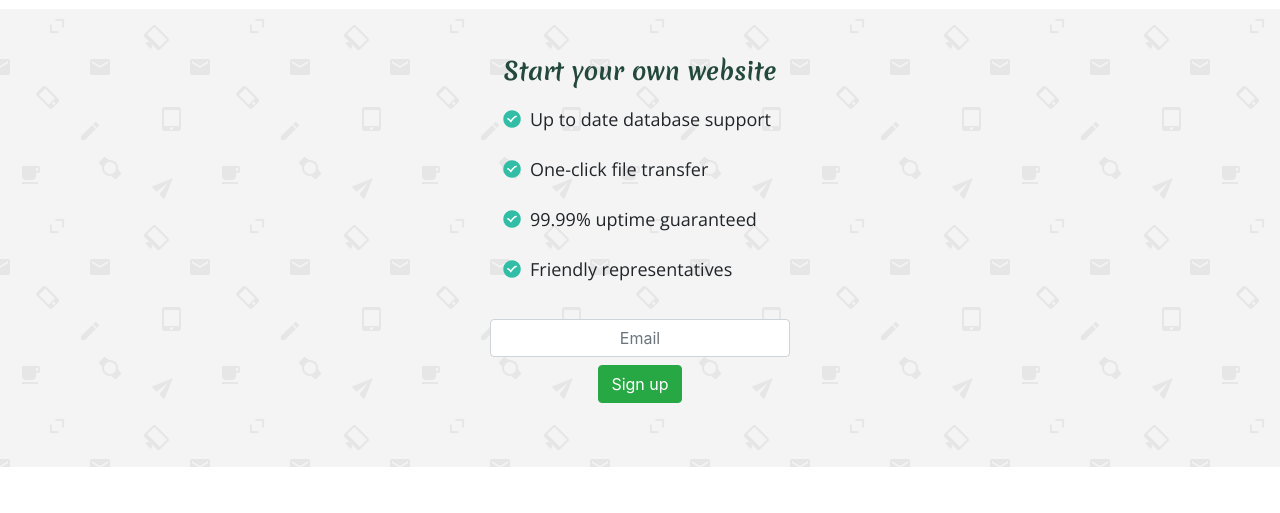
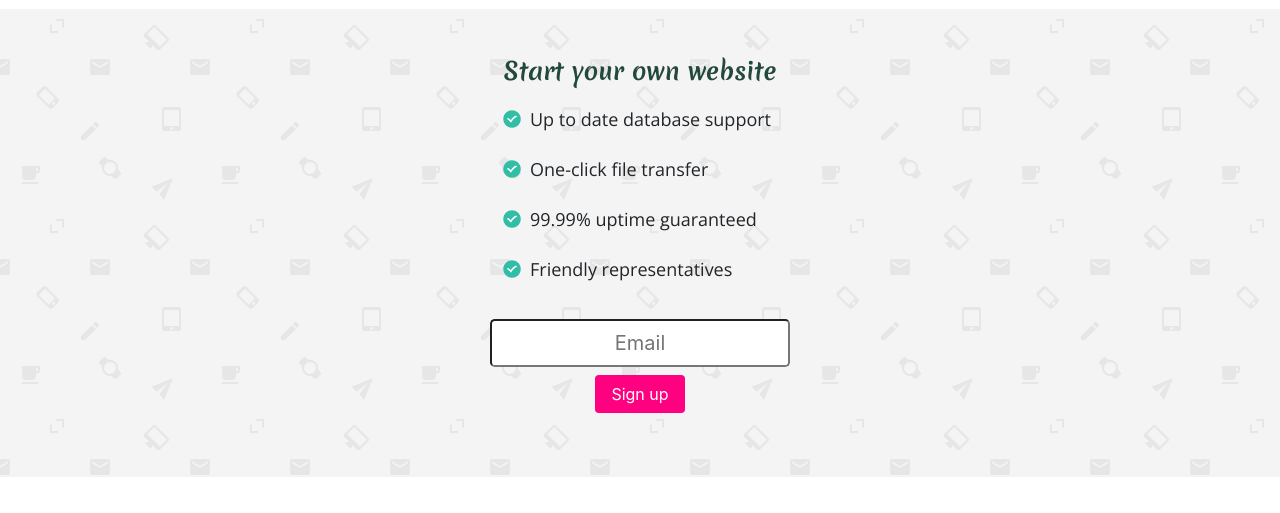
Before and after one commit to adingal/03-landing-page, a website built with webpack: page src/index.html in a window 1280 px wide. Shown: the part 91-604 px from the top of the page. Built offline with nearby package versions, Linux system fonts and the light colour scheme.

Commit message:
Change hover effects of overview submit button

```diff
--- a/src/index.html
+++ b/src/index.html
@@ -51,8 +51,8 @@
           </ul>
           <form id="main-form" action="https://www.freecodecamp.com/email-submit">
             <div class="form-group d-flex flex-column align-items-center mt-4">
-              <input class="form-control text-center" type="email" id="email" placeholder="Email" name="email" required>
-              <input class="btn btn-success mt-2" type="submit" id="submit" value="Sign up">
+              <input class="form-control-lg text-center" type="email" id="email" placeholder="Email" name="email" required>
+              <input class="btn mt-2" type="submit" id="submit" value="Sign up">
             </div>
           </form>
         </div>
```
Also changed, not shown: dist/css/index.css.
